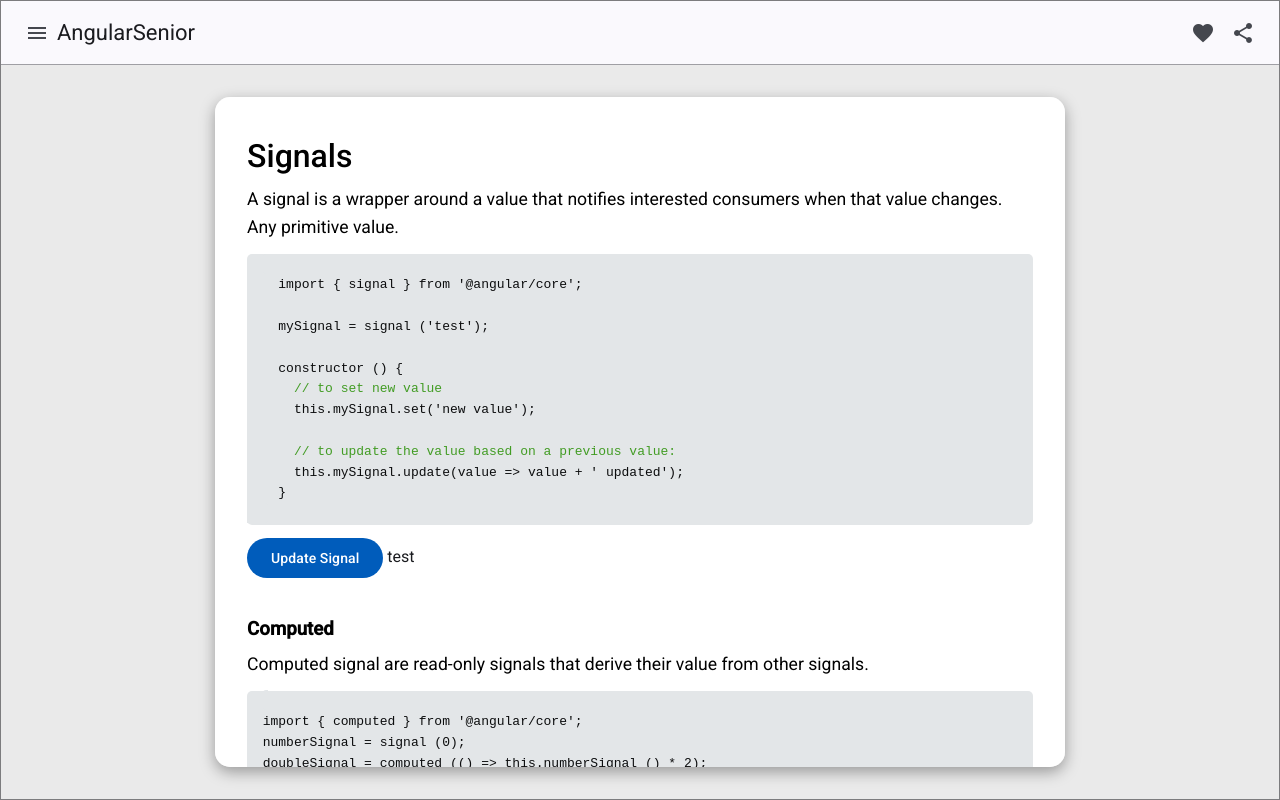
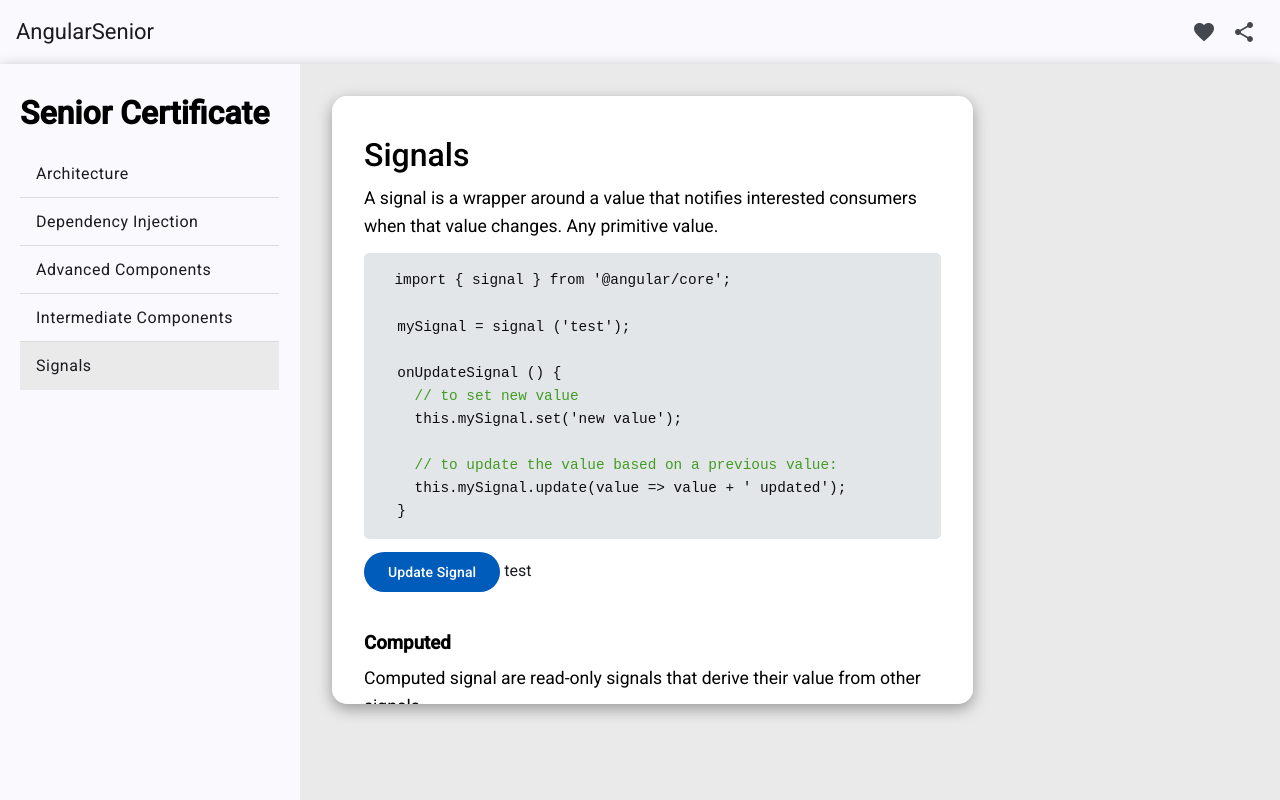
Before and after one commit to RaulGM3/Angular-Senior-Certificate, an Angular app: page /signals in a window 1280 px wide. Built offline with nearby package versions, Linux system fonts and the light colour scheme.

Commit message:
HTML structure rearranged.

```diff
--- a/src/app/app.component.html
+++ b/src/app/app.component.html
@@ -1,5 +1,7 @@
+
+<app-toolbar></app-toolbar>
 <mat-drawer-container class="example-container">
-  <mat-drawer [opened]="opened ()" #drawer class="example-sidenav" mode="over">
+  <mat-drawer [opened]="true" #drawer class="example-sidenav" mode="side">
     <h1>Senior Certificate</h1>
     <mat-list>
       <mat-list-item routerLink="/architecture" routerLinkActive="active" (click)="closeOpened ()">
@@ -21,7 +23,6 @@
   </mat-drawer>
 
   <div class="example-sidenav-content">
-    <app-toolbar></app-toolbar>
     <div class="container">
       <main>
         <router-outlet />
--- a/src/app/app.component.scss
+++ b/src/app/app.component.scss
@@ -1,5 +1,5 @@
 mat-drawer-container {
-  height: 100vh;
+  height: calc(100vh - 64px);
   max-width: 100vw;
   overflow-y: hidden;
 }
@@ -9,20 +9,38 @@ mat-drawer {
 
   mat-list {
     mat-list-item {
+      user-select: none;
       &:not(:last-child) {
         border-bottom: 1px solid rgba(0, 0, 0, 0.12);
       }
       cursor: pointer;
+      &.active {
+        background-color: #eaeaea;;
+      }
+      &:hover {
+        background-color: #e1cccc8f;
+      }
+      &.active:focus {
+        background-color: #eaeaea;
+      }
+
+      &::before {
+        display: none;
+      }
+
     }
   }
 }
 
 mat-drawer-content {
+  max-height: calc(100vh - 64px);
   max-width: 100vw;
+  box-shadow: inset rgba(0, 0, 0, 0.35) 0px 5px 15px;
+
 }
 
 .example-container {
-  border: 1px solid rgba(0, 0, 0, 0.5);
+  box-shadow: rgba(0, 0, 0, 0.35) 0px 5px 15px;
 }
 
 .example-sidenav-content {
@@ -35,7 +53,7 @@ mat-drawer-content {
   .container {
     display: flex;
     flex-direction: column;
-    align-items: center;
+    align-items: flex-start;
     height: 100%;
     width: 100%;
     background-color: #eaeaea;
--- a/src/app/app.component.ts
+++ b/src/app/app.component.ts
@@ -1,5 +1,5 @@
 import { Component, computed, inject, linkedSignal, signal } from '@angular/core';
-import { RouterLink, RouterOutlet } from '@angular/router';
+import { RouterLink, RouterLinkActive, RouterOutlet } from '@angular/router';
 
 import { MatSidenavModule } from '@angular/material/sidenav';
 import { ToolbarComponent } from './toolbar/toolbar.component';
@@ -9,7 +9,7 @@ import { StateService } from './state.service';
 
 @Component({
   selector: 'app-root',
-  imports: [RouterOutlet, RouterLink, MatSidenavModule, MatListModule, ToolbarComponent],
+  imports: [RouterOutlet, RouterLink, RouterLinkActive, MatSidenavModule, MatListModule, ToolbarComponent],
   templateUrl: './app.component.html',
   styleUrl: './app.component.scss'
 })
--- a/src/app/signals/signals.component.html
+++ b/src/app/signals/signals.component.html
@@ -4,21 +4,17 @@
   A signal is a wrapper around a value that notifies interested consumers when that value changes. Any primitive value.
 </p>
 
-<pre>
-  <code>
-    import &#123; signal &#125; from '&#64;angular/core';
+<pre><code> import &#123; signal &#125; from '&#64;angular/core';
 
   mySignal = signal ('test');
 
-    constructor () &#123;
+  onUpdateSignal () &#123;
     <span class="comment">// to set new value</span>
     this.mySignal.set('new value');
 
     <span class="comment">// to update the value based on a previous value:</span>
     this.mySignal.update(value => value + ' updated');
-    &#125;
-  </code>
-</pre>
+  &#125;</code></pre>
 
 <button mat-flat-button (click)="onUpdateSignal ()">Update Signal</button>
 {{ mySignal () }}
@@ -26,12 +22,9 @@
 <h3 class="sub-title">Computed</h3>
 <p>Computed signal are read-only signals that derive their value from other signals.</p>
 
-<pre>
-  <code>
-  import &#123; computed &#125; from '&#64;angular/core';
+<pre><code> import &#123; computed &#125; from '&#64;angular/core';
   numberSignal = signal (0);
-  doubleSignal = computed (() => this.numberSignal () * 2);
-  </code>
+  doubleSignal = computed (() => this.numberSignal () * 2);</code>
 </pre>
 
 <button mat-flat-button (click)="onIncreaseSignal ()">Increase Signal</button>
@@ -48,20 +41,17 @@ doubleSignal: {{ doubleSignal () }}
 </b></p>
 
 <p>
-  Another cool thing about Computed is that you can add dependencies to it. This means that if any of the dependencies change, the Computed signal will be updated.
+  Another cool thing about Computed is that you can toggle dependencies. This means that if any of the dependencies isn't read, then the computed is not gonna be executed.
 </p>
-<pre>
-  <code>
-    showCount = signal(false);
+<pre><code> showCount = signal(false);
   count = signal(0);
   conditionalCount = computed(() => &#123;
     if (showCount()) &#123;
       return `The count is $&#123;count()&#125;.`;
     &#125; else &#123;
-        return 'Nothing to see here!'; <span class="comment">// if showCount () is false, this value will not be even read.</span>
+      return 'Nothing to see here!'; <span class="comment">// if showCount () is false, this computed will not be executed.</span>
     &#125;
-    &#125;);
-  </code>
+  &#125;);</code>
 </pre>
 
 <h1 class="title">
@@ -77,13 +67,11 @@ doubleSignal: {{ doubleSignal () }}
 </p>
 
 <pre>
-  <code>
-    constructor () &#123; <span class="comment">// Note that it's within the constructor or ngOnInit</span>
+  <code>constructor () &#123; <span class="comment">// Note that it's within the constructor or ngOnInit</span>
       effect(() => &#123;
         console.log(`The current count is: $&#123;count()&#125;`);
       &#125;);
-    &#125;
-  </code>
+    &#125;</code>
 </pre>
 
 <h2 class="sub-title">RxJS interop with Angular signals</h2>
@@ -92,9 +80,7 @@ doubleSignal: {{ doubleSignal () }}
 </p>
 
 <h3 class="sub-title">From RxJS to Angular signals</h3>
-<pre>
-  <code>
-  import &#123; toSignal &#125; from '&#64;angular/core/rxjs-interop';
+<pre><code> import &#123; toSignal &#125; from '&#64;angular/core/rxjs-interop';
 
   count = signal(0);
   obs = new Subject&lt;number&gt;();
@@ -110,6 +96,5 @@ doubleSignal: {{ doubleSignal () }}
       this.obs.next(this.count());
       if (this.count() === 3) clearInterval(counter);
     &#125;, 1000);
-  &#125;
-  </code>
+  &#125;</code>
 </pre>
--- a/src/app/toolbar/toolbar.component.html
+++ b/src/app/toolbar/toolbar.component.html
@@ -1,7 +1,7 @@
 <mat-toolbar>
-  <button mat-icon-button class="example-icon" aria-label="Example icon-button with menu icon" (click)="triggerToggleMenu ()">
+  <!-- <button mat-icon-button class="example-icon" aria-label="Example icon-button with menu icon" (click)="triggerToggleMenu ()">
     <mat-icon>menu</mat-icon>
-  </button>
+  </button> -->
   <span class="title" routerLink="/">{{ title () }}</span>
   <span class="example-spacer"></span>
   <button mat-icon-button class="example-icon favorite-icon" aria-label="Example icon-button with heart icon">
--- a/src/app/toolbar/toolbar.component.scss
+++ b/src/app/toolbar/toolbar.component.scss
@@ -1,6 +1,4 @@
-mat-toolbar {
-  box-shadow: inset 0 -1px 0 0 rgba(0, 0, 10, 0.366);
-}
+
 
 .example-spacer {
   flex: 1 1 auto;
--- a/src/app/typography.scss
+++ b/src/app/typography.scss
@@ -33,3 +33,7 @@ span.heading {
 .comment {
   color: #429c24;
 }
+
+code {
+  font-size: .9rem;
+}
--- a/src/styles.scss
+++ b/src/styles.scss
@@ -14,6 +14,8 @@ button.mat-mdc-outlined-button:not(:disabled) {
   color: black;
 }
 pre {
+  overflow-x: auto;
+  padding: 1rem;
   background-color: rgb(227, 230, 232);
   border-radius: 5px;
 }
@@ -23,6 +25,7 @@ code {
   color: rgb(12, 13, 14);
   padding: 0.2em 0.4em;
   line-height: 1.6;
+  max-width: 100%;
 }
 
 @import 'app/typography.scss';
```
Lines whose indentation alone changed are shown as unchanged.
